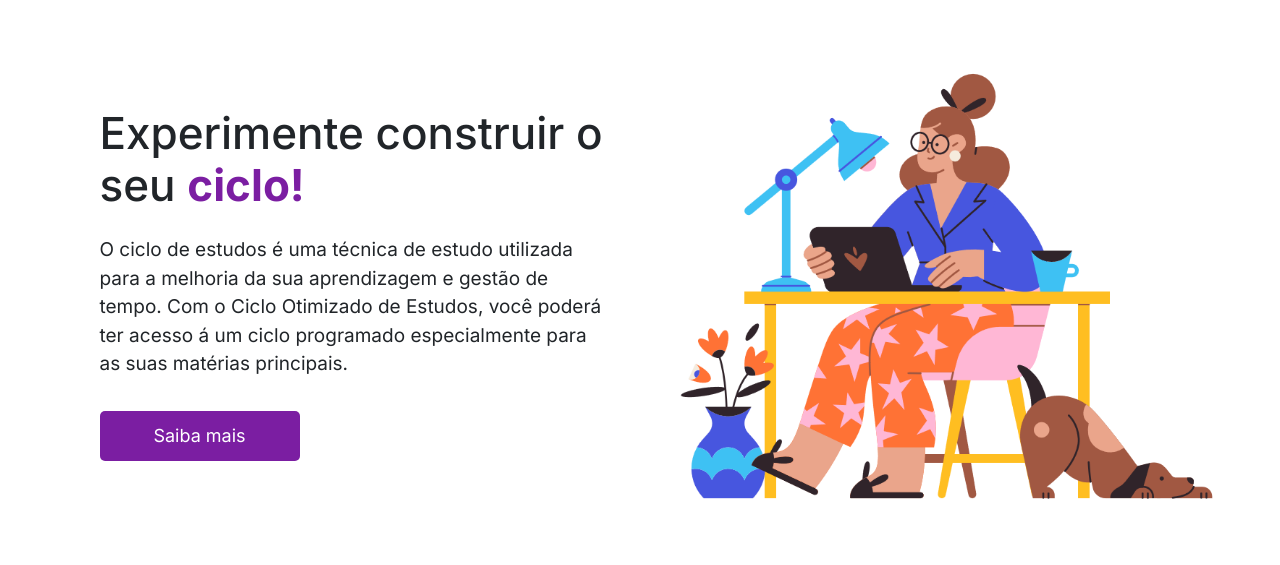
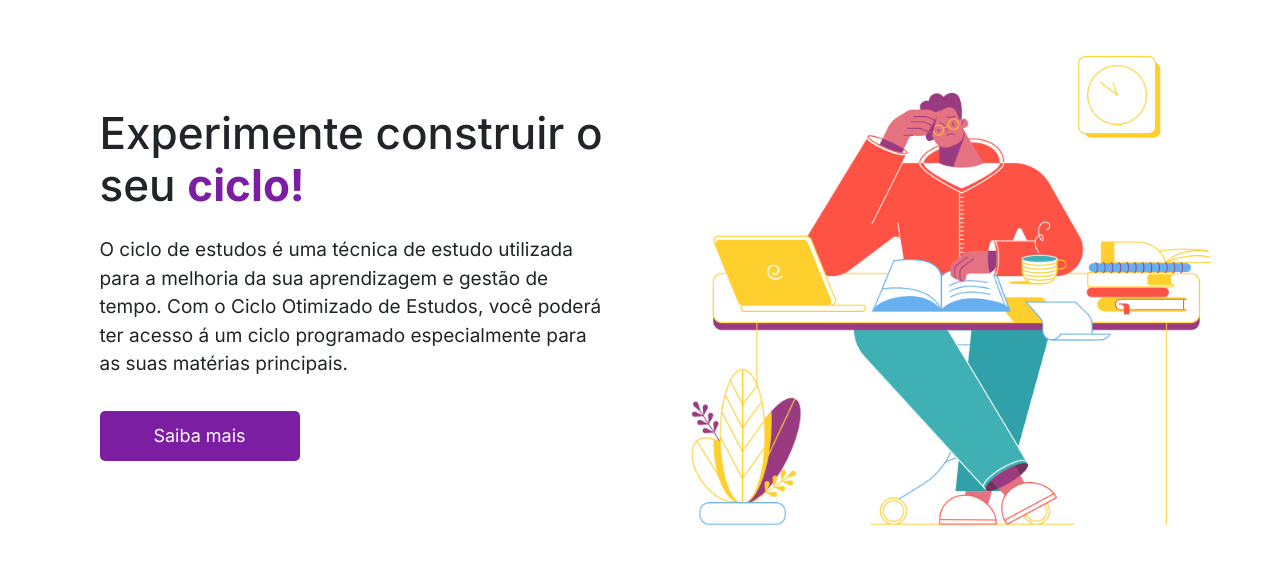
Before and after one commit to Jennwb/StudyFlow, a Flask app: page / in a window 1280 px wide. Shown: the part 93-658 px from the top of the page. Run offline with Flask 2, Linux system fonts and the light colour scheme; parts of the project's set-up code (start-up, migrations or seed data) failed here and were passed over.

Commit message:
Atualizações

```diff
--- a/app/templates/index.html
+++ b/app/templates/index.html
@@ -15,7 +15,7 @@
             <p> O ciclo de estudos é uma técnica de estudo utilizada para a melhoria da sua aprendizagem e gestão de tempo. Com o Ciclo Otimizado de Estudos, você poderá ter acesso á um ciclo programado especialmente para as suas matérias principais. </p>
             <button class="botão-saiba-mais"> Saiba mais </button>
         </div>
-        <img class="imagem-index" src="{{ url_for('static', filename='imagens/estudo.png') }}" alt="imagem" width="600">
+        <img class="imagem-index" src="{{ url_for('static', filename='imagens/garoto-estudando.png') }}" alt="imagem" width="600">
     </div>
     {% endblock %}
 </body>
```
Also changed, not shown: app/static/imagens/estudantes.jpg (deleted), app/static/imagens/garoto-estudando.png (added).
